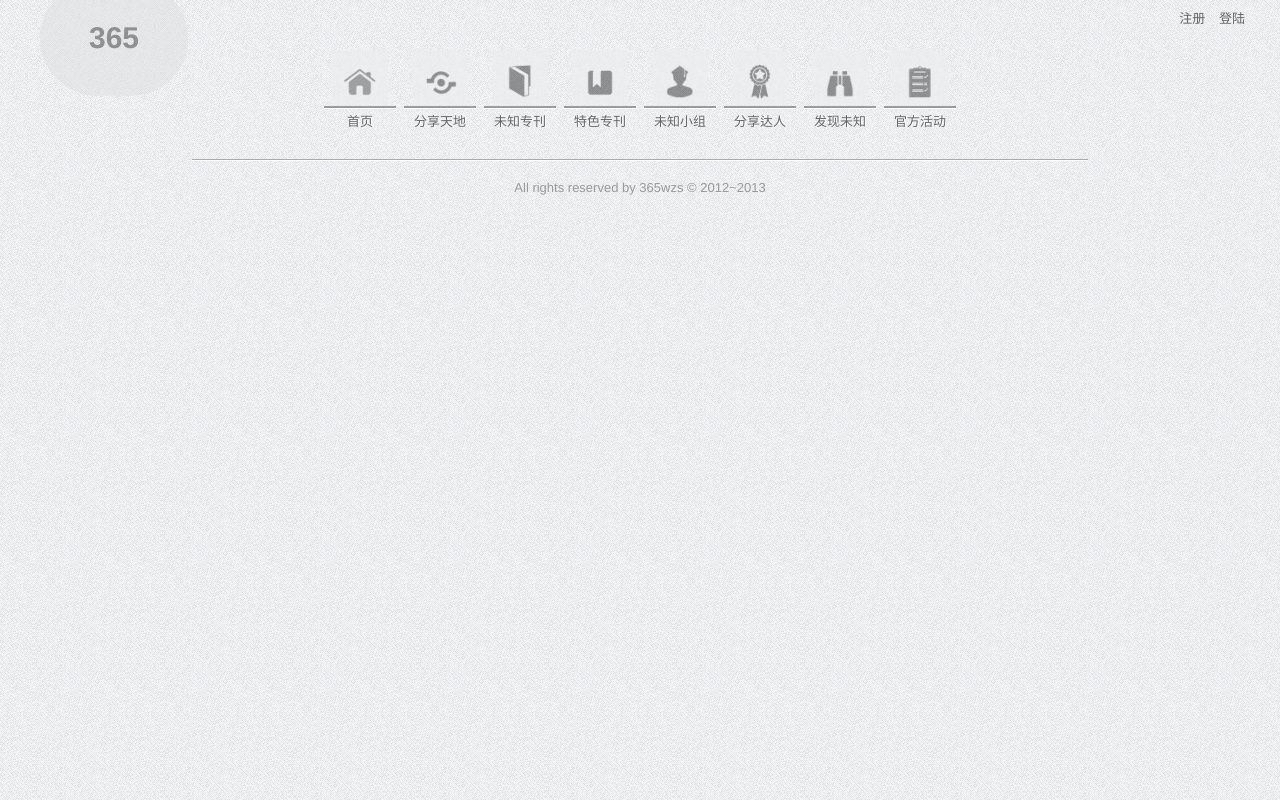
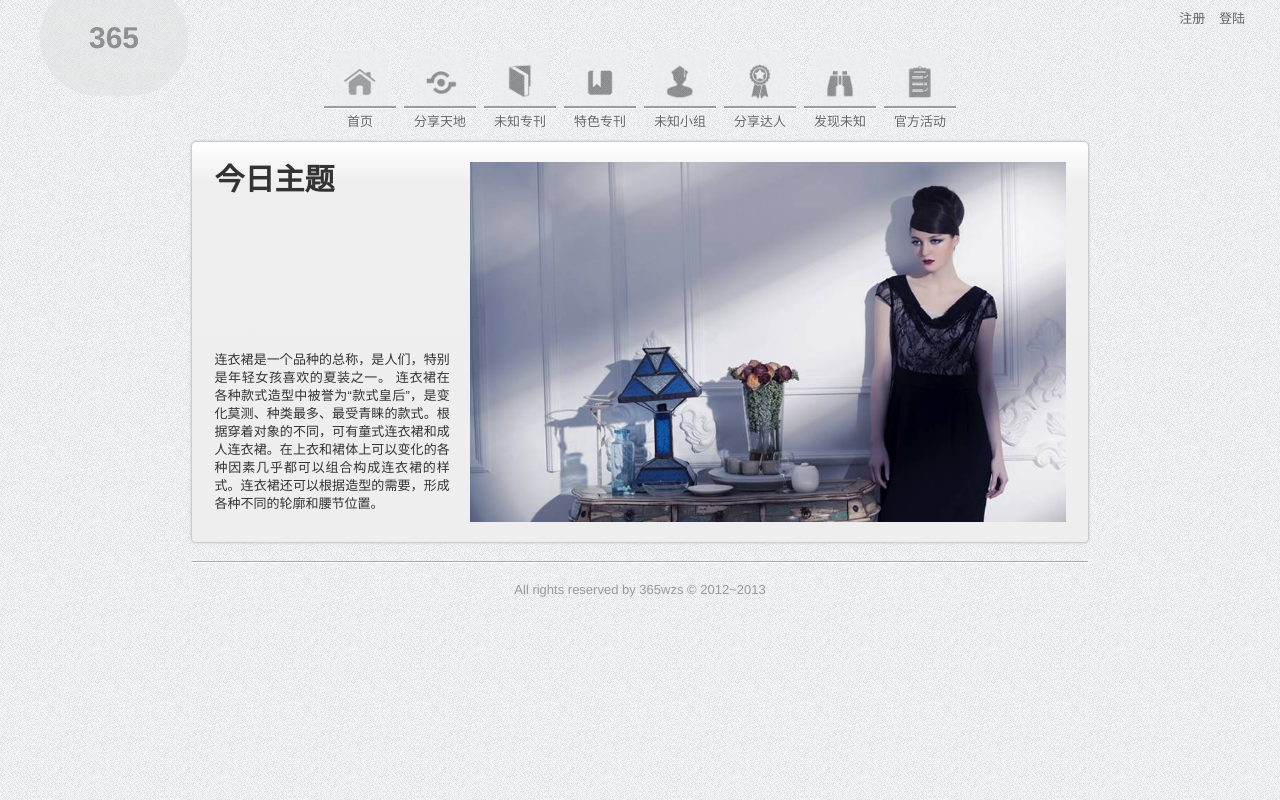
Before and after one commit to 365weizhi/365wzs, a CakePHP app: template app/View/Shares/index.ctp in a window 1280 px wide. Run offline with PHP 8.4 and a stand-in for CakePHP, Linux system fonts and the light colour scheme; the template is opened without the code that fills it, so the values that code supplies are empty; style sheets or scripts are compiled from the project's sources; some libraries are stand-ins or nearby versions.

Commit message:
add: slider.

```diff
--- a/app/View/Layouts/default.ctp
+++ b/app/View/Layouts/default.ctp
@@ -34,6 +34,7 @@ $cakeDescription = __d('cake_dev', 'CakePHP: the rapid development php framework
 		echo $this->Html->css('helper');
 		echo $this->Html->css('lightbox');
 		echo $this->Html->css('widgets');
+		echo $this->Html->css('slider');
 		echo $this->Html->css('365wzs');
 
         // Libraries.
@@ -120,11 +121,14 @@ $cakeDescription = __d('cake_dev', 'CakePHP: the rapid development php framework
         </div>
     </div>
     <div id="slider">
-        <div id="slide-wrapper">
+        <div class="slide-wrapper">
             <div class="slide">
                 <div class="content">
+                    <h1>今日主题</h1>
+                    <p>连衣裙是一个品种的总称，是人们，特别是年轻女孩喜欢的夏装之一。 连衣裙在各种款式造型中被誉为“款式皇后”，是变化莫测、种类最多、最受青睐的款式。根据穿着对象的不同，可有童式连衣裙和成人连衣裙。在上衣和裙体上可以变化的各种因素几乎都可以组合构成连衣裙的样式。连衣裙还可以根据造型的需要，形成各种不同的轮廓和腰节位置。</p>
                 </div>
                 <div class="image">
+                    <?php echo $this->Html->image('ad.jpg') ?>
                 </div>
             </div>
         </div>
--- a/app/View/Main/index.ctp
+++ b/app/View/Main/index.ctp
@@ -19,7 +19,6 @@
                     <?php echo $this->Html->image('favor.png') ?>
                     <span class="number"><?php echo $item['favor_count'];?></span>
                 </a>
-                <br />
                 <?php
                 if($item['favor_count'] > 0){
 	                echo " <strong>".$item['username']."</strong>";
--- a/app/View/Shares/index.ctp
+++ b/app/View/Shares/index.ctp
@@ -1,25 +1,25 @@
 <div id="cascade-container">
-    <?php foreach ($shares as $item) {
-    ?>
+    <?php foreach ($shares as $item) { ?>
         <div class="image-block">
             <div class="image">
-            <a href="<?php echo $this->webroot."favors/add/".$item['Item']['id']; ?>" >
-            Favor(<?php echo $item['Item']['favor_count'];?>)
-            </a>
-            <a href="<?php echo $this->webroot."likes/add/".$item['Item']['id'];?>" >
-            Like(<?php echo $item['Item']['like_count'];?>)
-            </a>
-            <a href="<?php echo $this->webroot."messages/add/".$item['Item']['id'];?>">
-            @
-            </a>
-            <a href="<?php echo $this->webroot."items/view/".$item['Item']['id'];?>">
-                <img src="<?php echo $item['Item']['pic_url']; ?>" alt="" />
-            </a>
+                <a href="<?php echo $this->webroot."items/view/".$item['Item']['id'];?>">
+                    <img src="<?php echo $item['Item']['pic_url']; ?>" alt="" />
+                </a>
             </div>
             <div class="image-info">
-                <strong>
-                	<?php echo $item['User']['username'];?>
-                </strong>
+                <input class="item-id" type="hidden" value="<?php echo $item['Item']['id']; ?>">
+                <a class="at">
+                    <?php echo $this->Html->image('at.png') ?>
+                </a>
+                <a class="like" >
+                    <?php echo $this->Html->image('like.png') ?>
+                    <span class="number"><?php echo $item['Item']['like_count'];?></span>
+                </a>
+                <a class="favor">
+                    <?php echo $this->Html->image('favor.png') ?>
+                    <span class="number"><?php echo $item['Item']['favor_count'];?></span>
+                </a>
+                <strong><?php echo $item['User']['username'];?></strong>
                 <p><?php echo $item['Favor']['description']; ?></p>
             </div>
         </div>
--- a/app/webroot/css/365wzs.css
+++ b/app/webroot/css/365wzs.css
@@ -129,6 +129,8 @@ a:hover {
 #container #content .image-info {
   padding: 10px;
   border-radius: 5px;
+  clear: both;
+  overflow: hidden;
 }
 #container #content .image-info .favor,
 #container #content .image-info .like,
@@ -156,6 +158,11 @@ a:hover {
   cursor: pointer;
   text-decoration: none;
 }
+#container #content .image-info strong {
+  padding-left: 10px;
+  color: #666;
+  float: left;
+}
 #footer {
   text-align: center;
   clear: both;
--- /dev/null
+++ b/app/webroot/css/slider.css
@@ -0,0 +1,47 @@
+#slider {
+  width: 70%;
+  height: 400px;
+  text-align: center;
+  background: -webkit-linear-gradient(bottom, #eee, #efefef 90%, #fff 100%);
+  border: solid 1px #ccc;
+  box-shadow: 0 0 2px #bbb;
+  border-radius: 5px;
+  margin: auto;
+}
+#slider .slide-wrapper {
+  width: 95%;
+  height: 90%;
+  margin: auto;
+}
+#slider .slide-wrapper .slide {
+  width: 100%;
+  height: 100%;
+  clear: both;
+  overflow: hidden;
+  margin: 20px 0;
+}
+#slider .slide-wrapper .slide .content {
+  position: relative;
+  float: left;
+  margin: 0;
+  width: 30%;
+  height: 100%;
+}
+#slider .slide-wrapper .slide .content h1 {
+  text-align: left;
+}
+#slider .slide-wrapper .slide .content p {
+  text-align: left;
+  position: absolute;
+  left: 0;
+  bottom: 0;
+  padding-right: 20px;
+  text-align: justify;
+}
+#slider .slide-wrapper .slide .image {
+  float: right;
+  margin: 0;
+  width: 70%;
+  height: 100%;
+  overflow: hidden;
+}
--- a/app/webroot/js/zero.js
+++ b/app/webroot/js/zero.js
@@ -15,6 +15,32 @@ $(function() {
     // Initialize lightbox
     $('body').append(Lightbox.$el);
 
+    // Adjustment
+    adjustment();
+    var listenResizeEvent = function() {
+        var self = this;
+        var rtime = new Date(1, 1, 2000, 12,00,00);
+        var timeout = false;
+        var delta = 200;
+        $(window).resize(function() {
+            rtime = new Date();
+            if (timeout === false) {
+                timeout = true;
+                setTimeout(resizeend, delta);
+            }
+        });
+
+        function resizeend() {
+            if (new Date() - rtime < delta) {
+                setTimeout(resizeend, delta);
+            } else {
+                timeout = false;
+                adjustment();
+            }
+        }
+    }
+    listenResizeEvent();
+
     // Initialize the scroll event.
     $(window).scroll(function() {
         var scrollTop = $(window).scrollTop();
@@ -31,14 +57,14 @@ $(function() {
                 borderBottom: 'solid 1px #ddd',
                 boxShadow: '0 0 10px #ddd'
             });
-            $('#container').css('marginTop', offset + 20 + 'px');
+            $('#slider').css('marginTop', offset + 20 + 'px');
         } else {
             $('#header').css({
                 position: 'static',
                 border: 'none',
                 boxShadow: 'none'
             });
-            $('#container').css('marginTop', '0px');
+            $('#slider').css('marginTop', '0px');
         }
     });
 
@@ -52,3 +78,14 @@ $(function() {
     });
 
 });
+
+function adjustment() {
+    var $first_block = $($('.image-block')[0]);
+    var content_width = $('#cascade-container').width();
+    var unit_width = $first_block.width();
+    var margin = 10;
+
+    var num = Math.floor(content_width / (unit_width + 2*margin));
+    var padding = (content_width - num * (unit_width + 2*margin)) / 2;
+    $('#cascade-container').css('paddingLeft', padding - 5);
+}
--- a/app/webroot/stylus/365wzs.styl
+++ b/app/webroot/stylus/365wzs.styl
@@ -107,6 +107,8 @@ a:hover
     .image-info
       padding 10px
       border-radius 5px
+      clear both
+      overflow hidden
       .favor, .like, .at
         vertical-align middle
         float right
@@ -120,6 +122,10 @@ a:hover
         &:hover
           cursor pointer
           text-decoration none
+      strong
+        padding-left 10px
+        color #666
+        float left
 
 #footer
   text-align center
--- /dev/null
+++ b/app/webroot/stylus/slider.styl
@@ -0,0 +1,37 @@
+@import helper
+
+#slider
+  size 70% 400px
+  text-align center
+  background -webkit-linear-gradient(bottom, #eee, #efefef 90%, white 100%)
+  border solid 1px #ccc
+  box-shadow 0 0 2px #bbb
+  border-radius 5px
+  margin auto
+  .slide-wrapper
+    size 95% 90%
+    margin auto
+    .slide
+      size 100% 100%
+      clear both
+      overflow hidden
+      margin 20px 0
+      .content
+        position relative
+        float left
+        margin 0
+        size 30% 100%
+        h1
+          text-align left
+        p
+          text-align left
+          position absolute
+          left 0
+          bottom 0
+          padding-right 20px
+          text-align justify
+      .image
+        float right
+        margin 0
+        size 70% 100%
+        overflow hidden
```
Also changed, not shown: app/webroot/img/ad.jpg (added).
